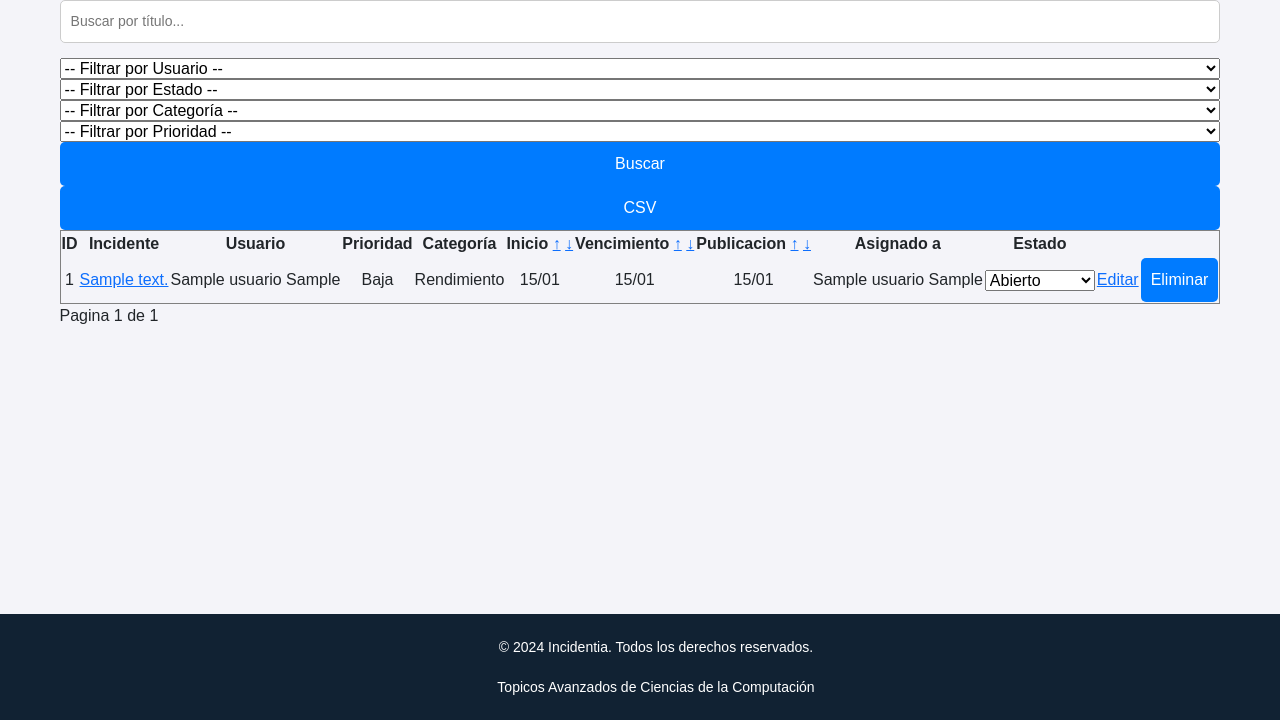
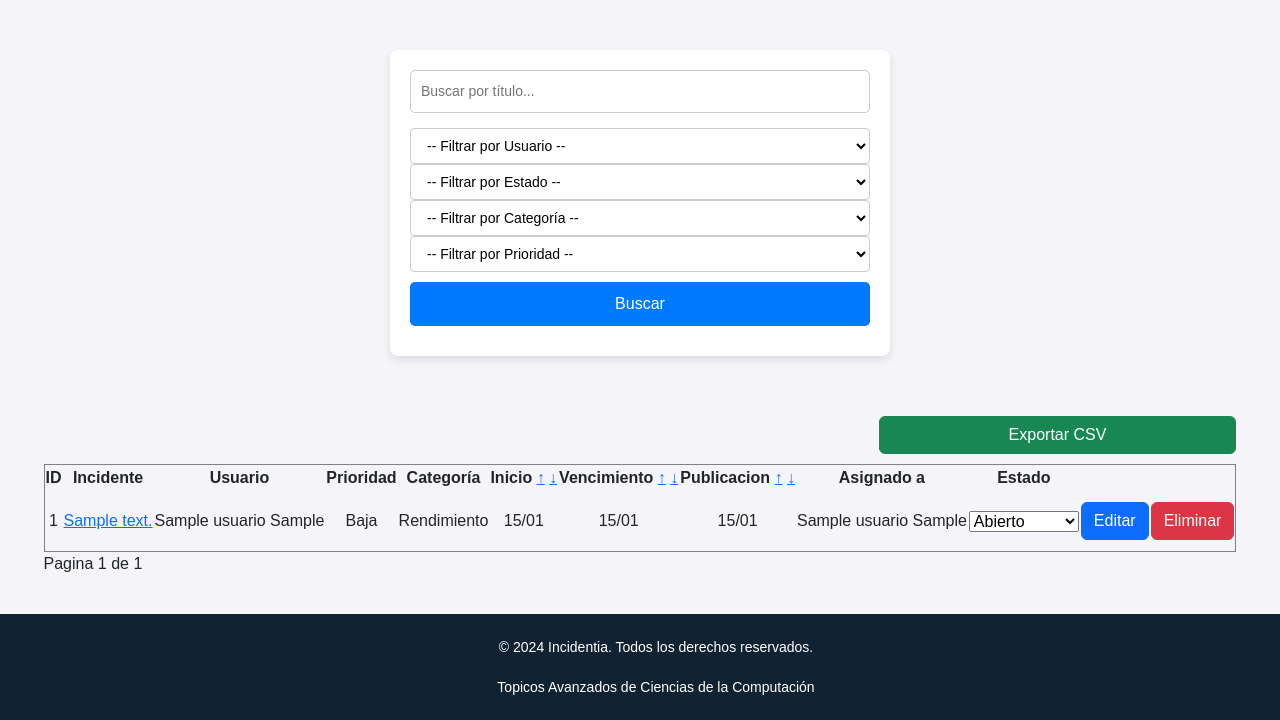
Before and after one commit to amadorssa/incidentia, a Django app: a page that uses incidents/templates/table.html in a window 1280 px wide. Shown: the part 80-800 px from the top of the page. Run offline with Django 4.2, Linux system fonts and the light colour scheme; a user stored in the database is signed in; tables that the repository leaves empty hold one stand-in row (values such as "Sample post"); some libraries are stand-ins or nearby versions.

Commit message:
Filters fixed

```diff
--- a/cuentas/templates/signup.html
+++ b/cuentas/templates/signup.html
@@ -3,10 +3,9 @@
 <html lang="es">
 <head>
     <meta charset="UTF-8">
-    <title>Registro</title>
-    <!-- Bootstrap CSS -->
+    <meta name="viewport" content="width=device-width, initial-scale=1.0">
+    <title>{% block title %}Mi Sitio{% endblock %}</title>
     <link href="https://cdn.jsdelivr.net/npm/bootstrap@5.3.1/dist/css/bootstrap.min.css" rel="stylesheet">
-    <!-- Estilos personalizados -->
     <link rel="stylesheet" href="{% static 'css/styles.css' %}">
 </head>
 <body>
--- a/incidents/templates/table.html
+++ b/incidents/templates/table.html
@@ -4,9 +4,11 @@
 {% block content %}
 
     <form action="{% url 'incidents:incident_table' slug=slug %}" method="get">
+        <div class="form-container">
+
             <input name="q" type="text" placeholder="Buscar por título..." value="{{ request.GET.q|default:'' }}">
 
-        <select name="user_creator">
+            <select name="user_creator" class="custom-select">
                 <option value="">-- Filtrar por Usuario --</option>
                 {% for user in user_creators %}
                 <option value="{{ user.id }}" {% if request.GET.user_creator == user.id|stringformat:"s" %}selected{% endif %}>
@@ -15,7 +17,7 @@
                 {% endfor %}
             </select>
 
-        <select name="estado">
+            <select name="estado" class="custom-select">
                 <option value="">-- Filtrar por Estado --</option>
                 {% for estado_key, estado_display in estados %}
                     <option value="{{ estado_key }}" {% if request.GET.estado == estado_key %}selected{% endif %}>
@@ -24,29 +26,36 @@
                 {% endfor %}
             </select>
 
-        <select name="category">
+            <select name="category" class="custom-select">
                 <option value="">-- Filtrar por Categoría --</option>
                 {% for category_key, category_display in categories %}
                 <option value="{{ category_key }}" {% if request.GET.category == category_key %}selected{% endif %}>{{ category_display }}</option>
                 {% endfor %}
             </select>
 
-        <select name="prioridad">
+            <select name="prioridad" class="custom-select">
                 <option value="">-- Filtrar por Prioridad --</option>
                 {% for prioridad_key, prioridad_display in prioridades %}
                 <option value="{{ prioridad_key }}" {% if request.GET.prioridad == prioridad_key %}selected{% endif %}>{{ prioridad_display }}</option>
                 {% endfor %}
             </select>
+
+            <button type="submit">Buscar</button>
+        </div>
     </form>
+
     {% if is_admin %}
-
-    <form action="{% url 'incidents:export_incidents_csv' slug=slug %}" method="get" style="display: inline">
+    <!-- Formulario para exportar a CSV solo si es administrador -->
+        <form action="{% url 'incidents:export_incidents_csv' slug=slug %}" method="get" style="display: inline;">
             <input type="hidden" name="q" value="{{ request.GET.q }}">
             <input type="hidden" name="user_creator" value="{{ request.GET.user_creator }}">
-        <button type="submit">Buscar</button>
-        <button type="submit">CSV</button>
+            <input type="hidden" name="estado" value="{{ request.GET.estado }}">
+            <input type="hidden" name="category" value="{{ request.GET.category }}">
+            <input type="hidden" name="prioridad" value="{{ request.GET.prioridad }}">
+            <button type="submit" class="btn btn-success" style="width: 30%; float: right;">Exportar CSV</button>
         </form>
     {% endif %}
+
     <table border="1">
         <thead>
             <tr>
@@ -111,14 +120,23 @@
                     {% endif %}
                 </td>
                 {% if is_admin or user == incident.user_creator %}
-                <td style="text-align: center;"><a href="{% url 'incidents:edit_incident' slug=slug pk=incident.pk %}">Editar</a></td>
-                <td style="text-align: center;"><form action="{% url 'incidents:delete-incident' slug=slug pk=incident.pk %}?page={{ incidents.number }}" method="post" style="display: inline">
+                <td style="text-align: center;">
+                    <!-- Botón Editar -->
+                    <a href="{% url 'incidents:edit_incident' slug=slug pk=incident.pk %}" class="btn btn-primary">
+                        Editar
+                    </a>
+                </td>
+
+                <td style="text-align: center;">
+                    <!-- Formulario para Eliminar -->
+                    <form action="{% url 'incidents:delete-incident' slug=slug pk=incident.pk %}?page={{ incidents.number }}" method="post" style="display: inline">
                         {% csrf_token %}
-                                                    <button type="submit" onclick="return confirm('Quieres eliminar este incidente?');">
+                        <button type="submit" onclick="return confirm('Quieres eliminar este incidente?');" class="btn btn-danger">
                             Eliminar
                         </button>
                     </form>
                 </td>
+
                 {% endif %}
             </tr>
             {% empty %}
--- a/static/css/styles.css
+++ b/static/css/styles.css
@@ -48,7 +48,7 @@ label {
 }
 
 /* Estilo para los campos de entrada */
-input[type="text"], input[type="password"] {
+input[type="text"], input[type="password"], input[type="email"] {
     width: 100%;
     padding: 10px;
     margin-bottom: 15px;
@@ -68,6 +68,7 @@ button, input[type="submit"] {
     font-size: 16px;
     cursor: pointer;
     width: 100%;
+    margin-block: 10px;
 }
 
 button:hover, input[type="submit"]:hover {
@@ -188,6 +189,26 @@ header {
     align-items: center;
 }
 
+/* Estilo para los elementos select */
+.custom-select {
+    width: 100%; /* Ancho fijo para cada select */
+    padding: 8px 12px;
+    border-radius: 4px;
+    border: 1px solid #ccc;
+    font-size: 14px;
+    background-color: #fff;
+}
+
+/* Agrega estilo cuando el select está enfocado */
+.custom-select:focus {
+    border-color: #007bff;
+    outline: none;
+    box-shadow: 0 0 5px rgba(0, 123, 255, 0.5);
+}
+
+
+
+
 @media screen and (max-width: 500px) {
     .header a {
       float: none;
@@ -199,4 +220,8 @@ header {
     .header-right {
       float: none;
     }
+
+    .custom-select {
+        width: 100%; /* Hace que los selects ocupen todo el ancho disponible */
+    }
 }
```
Also changed, not shown: cuentas/templates/login.html (+3 -4 lines). Lines whose indentation alone changed are shown as unchanged.
